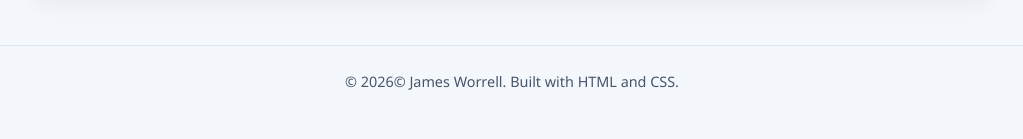
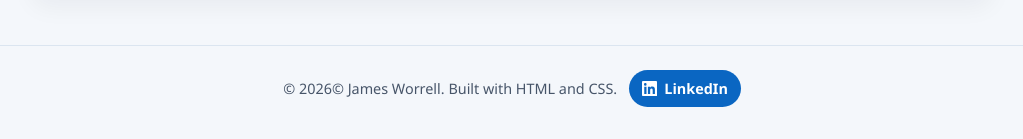
Before and after one commit to Jcodegit/Portfolio-Website, a plain HTML site: page projects.html in a window 1280 px wide. Shown: the part 2735-2874 px from the top of the page, without its empty margins (128-1151 px from the left). Drawn offline with Linux system fonts and the light colour scheme.

Commit message:
Refactor about section layout and add LinkedIn button to footers in both index.html and projects.html for improved accessibility and design consistency.

```diff
--- a/projects.html
+++ b/projects.html
@@ -96,7 +96,15 @@
   </main>
 
   <footer class="footer">
-    <p>© <span id="year"></span>© James Worrell. Built with HTML and CSS.</p>
+    <div class="footer-content">
+      <p>© <span id="year"></span>© James Worrell. Built with HTML and CSS.</p>
+      <a class="linkedin-btn" href="https://www.linkedin.com/in/james-worrell-3243332a9" target="_blank" rel="noopener noreferrer" aria-label="Visit James Worrell LinkedIn profile">
+        <svg viewBox="0 0 24 24" aria-hidden="true" focusable="false">
+          <path d="M20.45 20.45h-3.55v-5.57c0-1.33-.03-3.04-1.85-3.04-1.86 0-2.14 1.45-2.14 2.94v5.67H9.35V9h3.41v1.56h.05c.48-.9 1.63-1.85 3.35-1.85 3.58 0 4.24 2.35 4.24 5.41v6.33ZM5.34 7.43a2.06 2.06 0 1 1 0-4.11 2.06 2.06 0 0 1 0 4.11ZM7.11 20.45H3.56V9h3.55v11.45ZM22.23 0H1.77C.79 0 0 .77 0 1.72v20.56C0 23.23.79 24 1.77 24h20.46c.98 0 1.77-.77 1.77-1.72V1.72C24 .77 23.21 0 22.23 0Z"></path>
+        </svg>
+        <span>LinkedIn</span>
+      </a>
+    </div>
   </footer>
 
   <script>
```
Also changed, not shown: index.html (+17 -4 lines).
